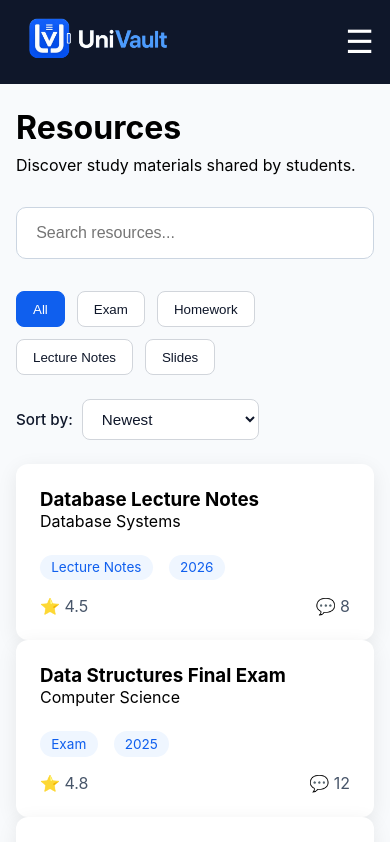
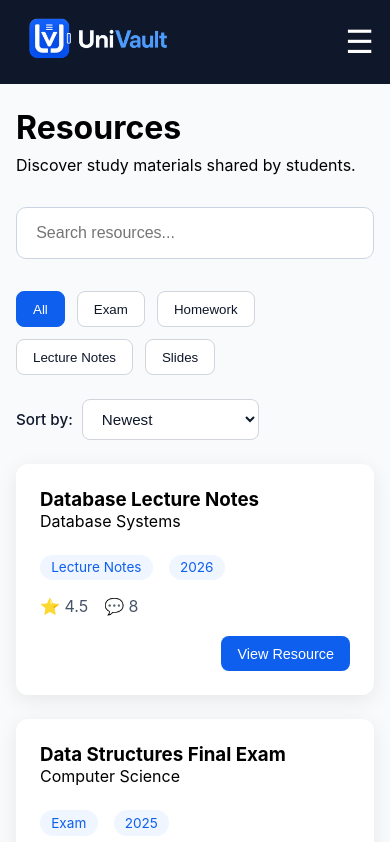
Before and after one commit to SheltonTeles/univault, a React app in the folder frontend/: page /resources in a window 390 px wide. Shown: the top 842 px of the page. Built offline with nearby package versions, Linux system fonts and the light colour scheme; the HTML template or start-up script is replaced by a standard one.

Commit message:
Polished resource cards and responsive layout

```diff
--- a/frontend/src/components/Resources/ResourceCard.css
+++ b/frontend/src/components/Resources/ResourceCard.css
@@ -28,10 +28,34 @@
 
     display:flex;
 
-    justify-content:space-between;
+    align-items:center;
 
     margin-top:1rem;
+
+    gap: 1rem;
 
     color:#475569;
 
 }
+
+.view-resource-button {
+  display: block;
+  margin: 1.25rem 0 0 auto;
+  padding: 0.6rem 1rem;
+
+  background: #0f5fee;
+  color: white;
+
+  border: none;
+  border-radius: 8px;
+
+  font-size: 0.9rem;
+  font-weight: 500;
+
+  cursor: pointer;
+  transition: 0.2s ease;
+}
+
+.view-resource-button:hover {
+  background: #2563eb;
+}
--- a/frontend/src/components/Resources/ResourceCard.jsx
+++ b/frontend/src/components/Resources/ResourceCard.jsx
@@ -1,22 +1,17 @@
 import Card from "../ui/Card";
 import "./ResourceCard.css";
 
-
 function ResourceCard({ resource }) {
-
   return (
-
     <Card>
 
       <h3>
         {resource.title}
       </h3>
 
-
       <p>
         {resource.course}
       </p>
-
 
       <div className="resource-details">
 
@@ -30,7 +25,6 @@ function ResourceCard({ resource }) {
 
       </div>
 
-
       <div className="resource-rating">
 
         ⭐ {resource.rating}
@@ -41,12 +35,12 @@ function ResourceCard({ resource }) {
 
       </div>
 
+      <button className="view-resource-button">
+        View Resource
+      </button>
 
     </Card>
-
   );
-
 }
 
-
 export default ResourceCard;
--- a/frontend/src/pages/Resources.css
+++ b/frontend/src/pages/Resources.css
@@ -10,8 +10,18 @@
   margin-bottom: 1.5rem;
 }
 
+.resources-grid {
+  display: grid;
+  grid-template-columns: repeat(3, 1fr);
+  gap: 1.5rem;
+}
+
 @media (max-width: 768px) {
   .resources-page {
     padding: 1.5rem 1rem;
   }
+
+  .resources-grid {
+    grid-template-columns: 1fr;
+  }
 }
```
